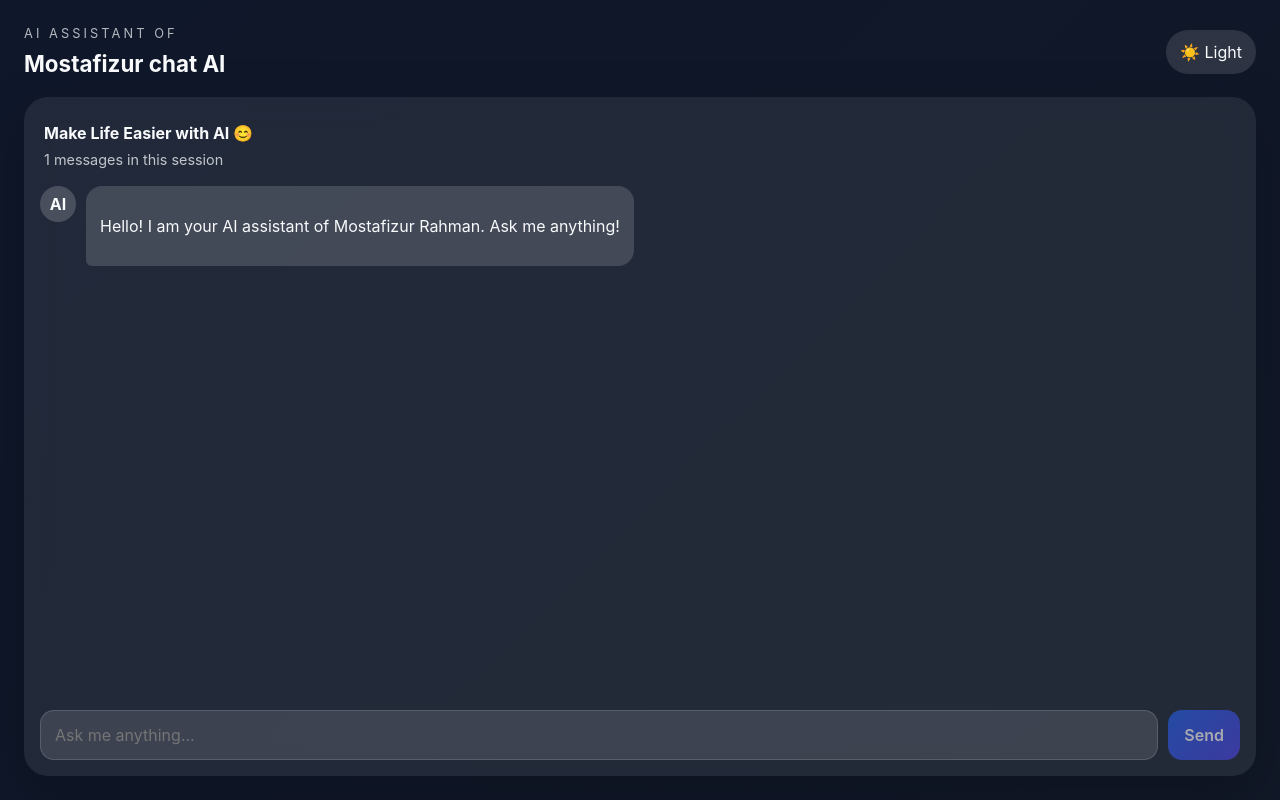
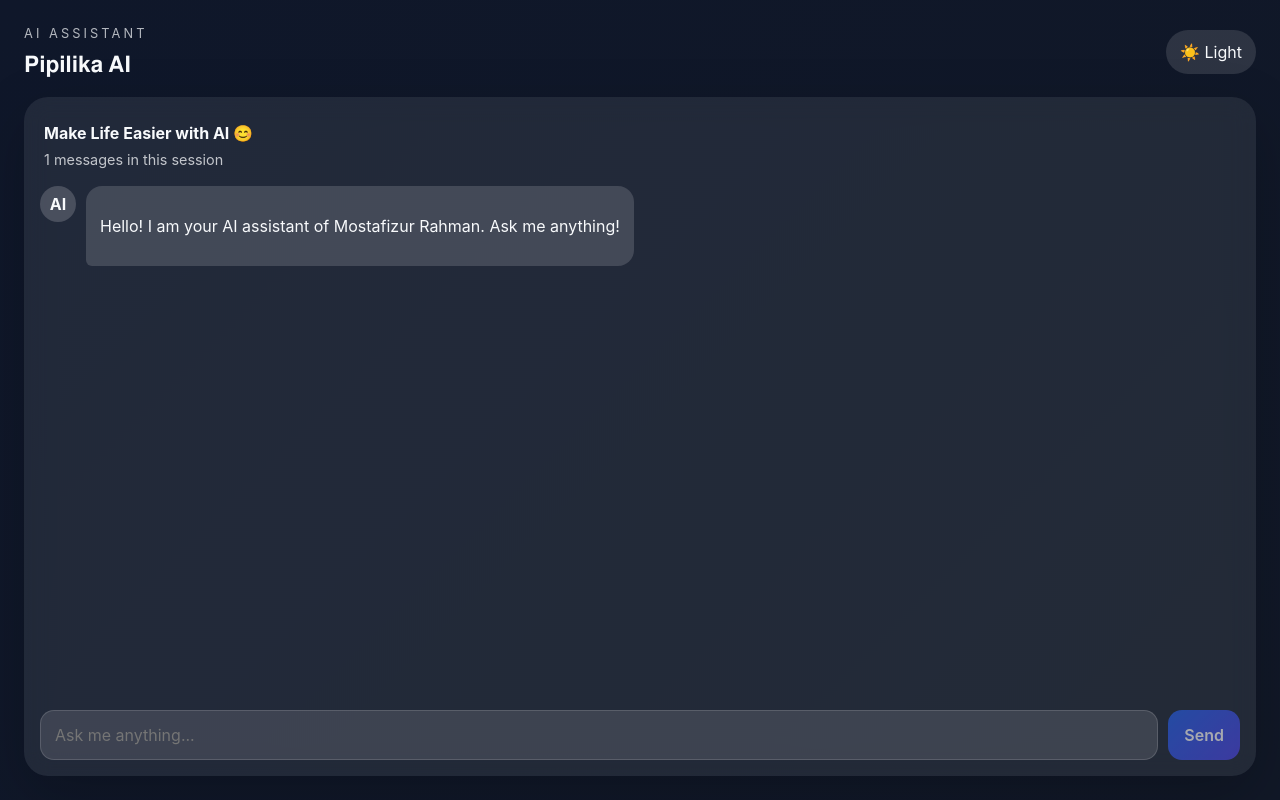
Before and after one commit to mostafizurrahmanmd84-create/Chat.AI-, a React app in the folder frontend/: page / in a window 1280 px wide. Built offline with nearby package versions, Linux system fonts and the light colour scheme; no server answers; the HTML template or start-up script is replaced by a standard one.

Commit message:
Update App.jsx

```diff
--- a/frontend/src/App.jsx
+++ b/frontend/src/App.jsx
@@ -75,8 +75,8 @@
     <div className={`app-shell ${darkMode ? 'dark' : 'light'}`}>
       <header className="topbar">
         <div>
-          <p className="eyebrow">AI Assistant of</p>
-          <h1>Mostafizur chat AI</h1>
+          <p className="eyebrow">AI Assistant </p>
+          <h1>𝐏𝐢𝐩𝐢𝐥𝐢𝐤𝐚 𝐀𝐈</h1>
         </div>
         <button type="button" className="theme-toggle" onClick={() => setDarkMode((value) => !value)}>
           {darkMode ? '☀️ Light' : '🌙 Dark'}
```
